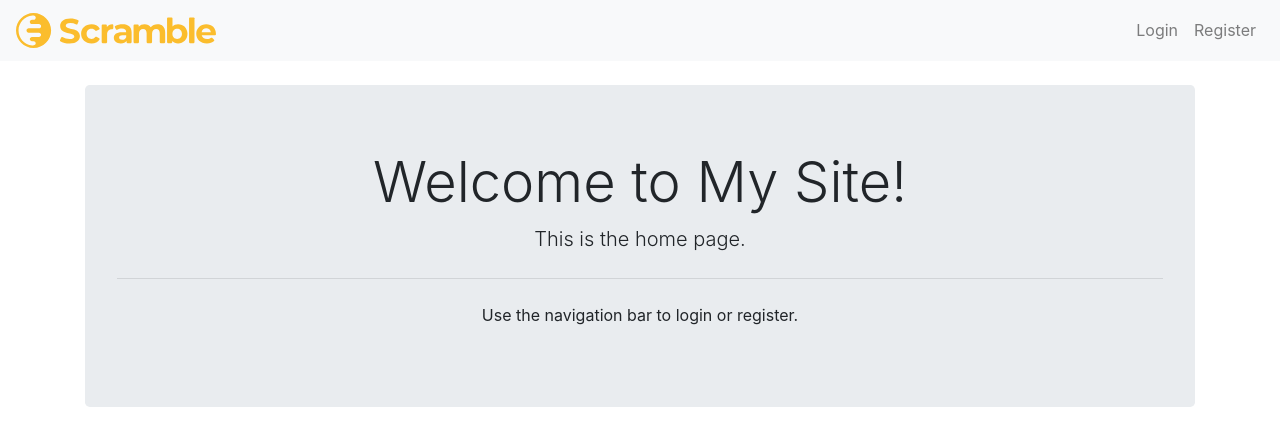
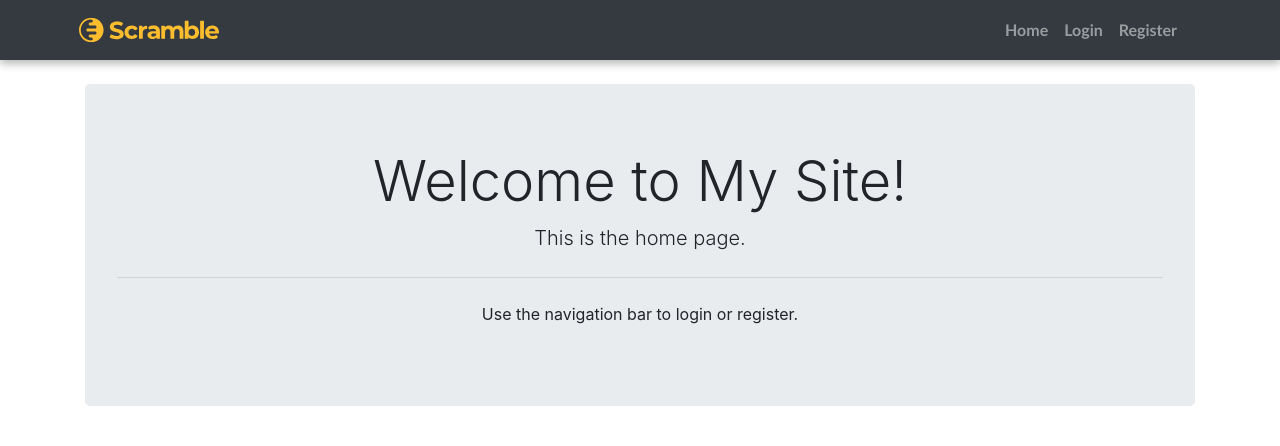
Before and after one commit to scramblesolutions/SSO-Server, a Django app: page / in a window 1280 px wide. Shown: the top 446 px of the page. Run offline with Django 5.2, Linux system fonts and the light colour scheme; some libraries are stand-ins or nearby versions.

Commit message:
design and readme updated

```diff
--- a/sso_app/templates/base.html
+++ b/sso_app/templates/base.html
@@ -4,19 +4,86 @@
 <head>
     <meta charset="UTF-8">
     <meta name="viewport" content="width=device-width, initial-scale=1.0">
-    <title>{% block title %}My Site{% endblock %}</title>
+    <title>{% block title %}{% endblock %} | scramblesolutions.com</title>
     <link href="https://stackpath.bootstrapcdn.com/bootstrap/4.5.2/css/bootstrap.min.css" rel="stylesheet">
+    <style>
+        header {
+            font-family: "Calibri";
+            background-color: #222119;
+            margin: 0;
+            padding: 0;
+        }
+
+        body {
+            margin: 0;
+            padding: 0;
+        }
+
+        .navbar {
+            margin: 0;
+            padding: 0;
+            box-shadow: 0 4px 8px rgba(0, 0, 0, 0.27);
+        }
+
+        .navbar-brand {
+            margin-left: 8vh;
+        }
+
+        .navbar-nav .nav-link {
+            color: darkgrey;
+        }
+
+        .navbar-nav .nav-link:hover {
+            color: #ffc901;
+        }
+
+        .navbar-nav .nav-item a {
+            font-size: 16px;
+            font-weight: 600
+        }
+
+        .navbar-nav .nav-item .nav-link:hover {
+            color: #ffc901;
+        }
+
+        .nav-right {
+            margin-right: 10vh;
+        }
+
+        .btn-custom {
+            border-radius: 20px;
+            background-color: #ffc901;
+            color: #222119;
+            font-weight: 300;
+            border: none;
+            padding: 8px 16px;
+            margin-left: 1vh;
+
+        }
+
+        .btn-custom:hover {
+            background-color: #fedb5e;
+        }
+    </style>
 </head>
 <body>
-<nav class="navbar navbar-expand-lg navbar-light bg-light">
-    <a class="navbar-brand" href="{% url 'custom_home' %}">
-        <img src="{% static 'logo.svg' %}" width="200px" alt="https://scramblesolutions.com/">
+<header>
+    <nav class="navbar navbar-expand-lg navbar-dark bg-dark">
+        <div class="container-fluid ">
+            <a class="navbar-brand" href="#">
+                <img src="{% static 'logo.svg' %}" alt width="140" height="50">
             </a>
-    <div class="collapse navbar-collapse">
+            <button class="navbar-toggler" type="button"
+                    data-toggle="collapse" data-target="#navbarNav"
+                    aria-controls="navbarNav" aria-expanded="false"
+                    aria-label="Toggle navigation">
+                <span class="navbar-toggler-icon"></span>
+            </button>
+            <div class="collapse navbar-collapse nav-right" id="navbarNav">
                 <ul class="navbar-nav ml-auto">
-{#            <li class="nav-item">#}
-{#                <a class="nav-link" href="{% url 'user_home' %}">Home</a>#}
-{#            </li>#}
+                    <li class="nav-item">
+                        <a class="nav-link" href="{% url 'custom_home' %}">Home</a>
+                    </li>
                     {% if user.is_authenticated %}
                         <li class="nav-item">
                             <a class="nav-link" href="{% url 'edit_profile' %}">Edit Profile</a>
@@ -36,10 +103,12 @@
                             <a class="nav-link" href="{% url 'custom_register' %}">Register</a>
                         </li>
                     {% endif %}
-
                 </ul>
             </div>
+        </div>
     </nav>
+</header>
+
 <div class="container mt-4">
     {% block content %}{% endblock %}
 </div>
--- a/sso_app/templates/home.html
+++ b/sso_app/templates/home.html
@@ -3,10 +3,10 @@
 {% block title %}Home{% endblock %}
 
 {% block content %}
-<div class="jumbotron text-center">
+<div class="jumbotron text-center white">
     <h1 class="display-4">Welcome to My Site!</h1>
     <p class="lead">This is the home page.</p>
     <hr class="my-4">
-    <p>Use the navigation bar to login or register.</p>
+    <p class="white">Use the navigation bar to login or register.</p>
 </div>
 {% endblock %}
```
Also changed, not shown: README.md. Lines whose indentation alone changed are shown as unchanged.
